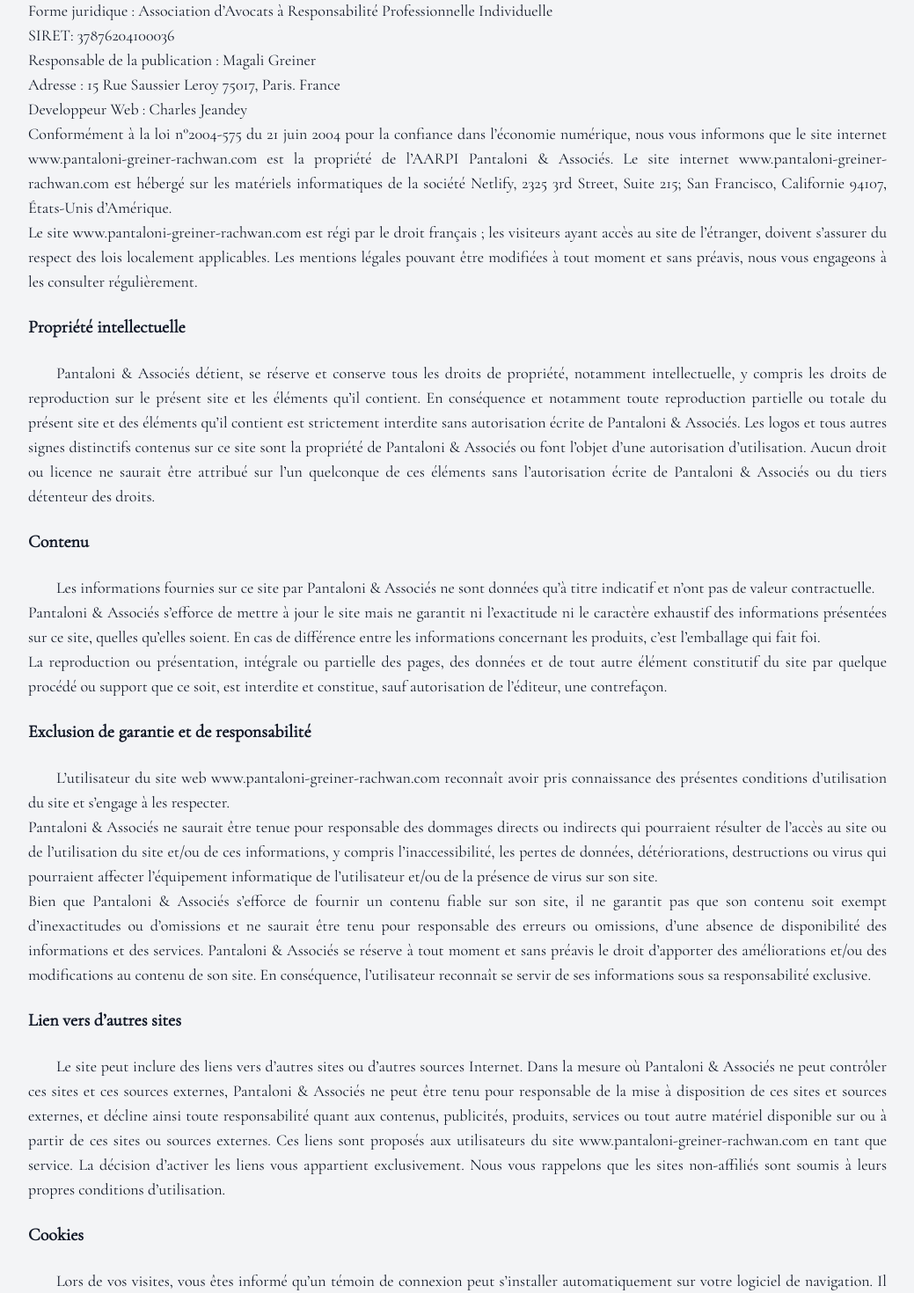
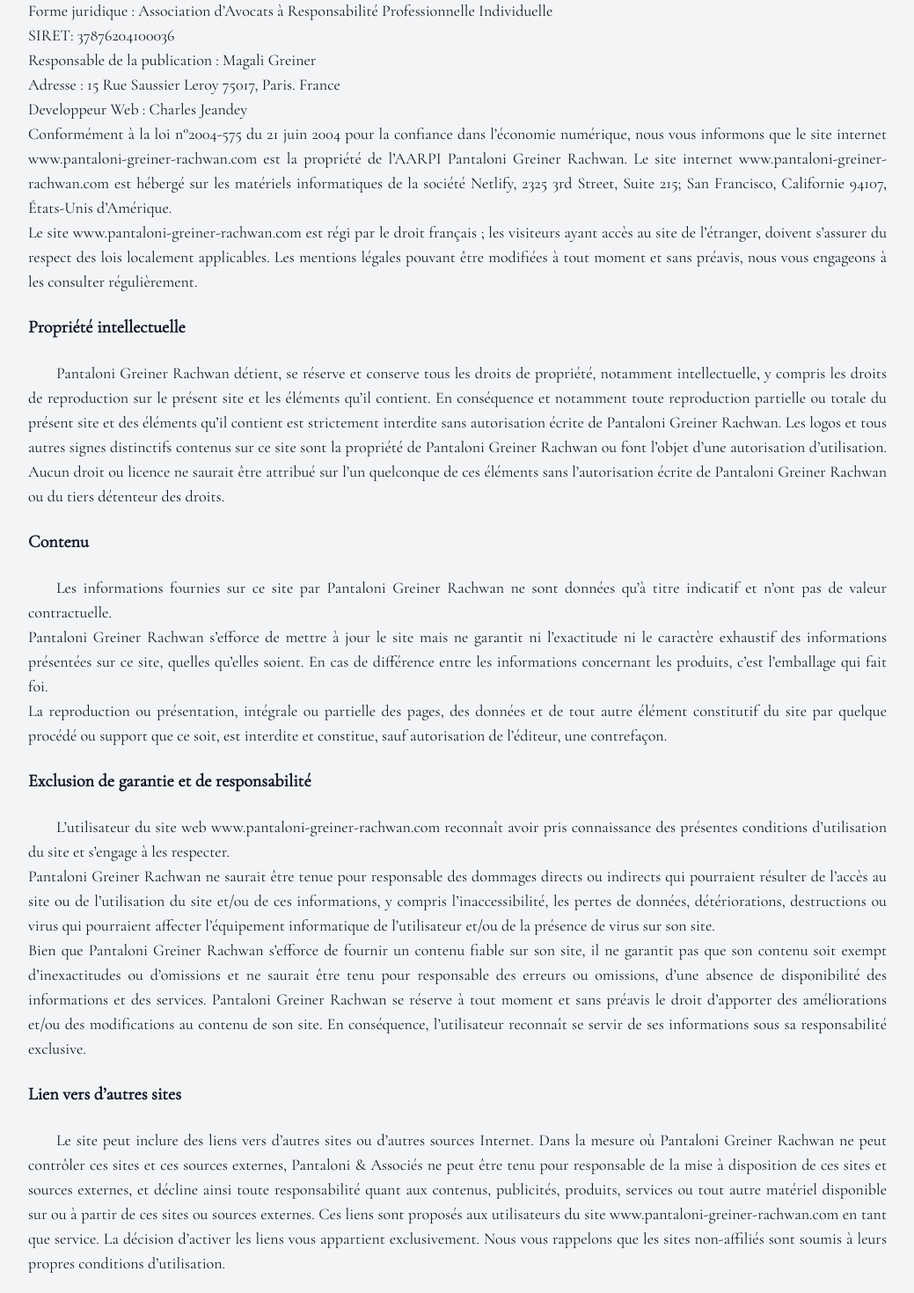
Before and after one commit to Chaloulou75/pantaloni-associes-2, a Nuxt app: page /mentionslegales in a window 1280 px wide. Shown: the part 220-1690 px from the top of the page at 88% size, without its empty margins (120-1159 px from the left). Built offline with nearby package versions, Linux system fonts and the light colour scheme.

Commit message:
mentions legales

```diff
--- a/components/HeroComponent.vue
+++ b/components/HeroComponent.vue
@@ -1,7 +1,7 @@
 <script setup></script>
 <template>
   <div
-    class="relative w-full min-h-screen bg-center bg-no-repeat bg-cover bg-hero-cabinet"
+    class="relative min-h-screen w-full bg-hero-cabinet bg-cover bg-center bg-no-repeat"
     id="herotop"
   >
     <div
@@ -9,18 +9,18 @@
     ></div>
     <!-- Navigation -->
     <div
-      class="flex flex-col items-center justify-between min-h-screen mx-auto"
+      class="mx-auto flex min-h-screen flex-col items-center justify-between"
     >
-      <div class="relative mt-auto mb-20 space-y-8">
+      <div class="relative mb-20 mt-auto space-y-8">
         <h1
-          class="text-4xl font-normal text-center underline transition duration-200 animate-fade-in-down decoration-gold-yellow decoration-2 underline-offset-8 md:text-6xl lg:text-8xl"
+          class="animate-fade-in-down text-center text-4xl font-normal underline decoration-gold-yellow decoration-2 underline-offset-8 transition duration-200 md:text-6xl lg:text-8xl"
         >
-          <span class="text-transparent bg-black bg-clip-text">
-            Pantaloni &amp; Associés
+          <span class="bg-black bg-clip-text text-transparent">
+            Pantaloni Greiner Rachwan
           </span>
         </h1>
         <h2
-          class="text-3xl font-medium text-center text-black underline transition duration-200 animate-fade-in-down-delai decoration-gold-yellow decoration-2 underline-offset-8 md:text-4xl lg:text-6xl"
+          class="animate-fade-in-down-delai text-center text-3xl font-medium text-black underline decoration-gold-yellow decoration-2 underline-offset-8 transition duration-200 md:text-4xl lg:text-6xl"
         >
           - Avocats à la Cour -
         </h2>
@@ -28,25 +28,25 @@
       <!---menu -->
       <div class="my-20 mr-auto md:mx-auto">
         <ul
-          class="flex flex-col justify-around space-y-3 text-lg font-normal uppercase animate-fade-in-down-delai-more md:flex-row md:space-x-8 md:space-y-0 lg:text-2xl"
+          class="flex animate-fade-in-down-delai-more flex-col justify-around space-y-3 text-lg font-normal uppercase md:flex-row md:space-x-8 md:space-y-0 lg:text-2xl"
         >
           <li
-            class="relative px-3 tracking-wide text-white transition duration-300 ease-in-out cursor-pointer decoration-gold-yellow decoration-2 hover:translate-x-2 hover:underline hover:underline-offset-4 md:text-black"
+            class="relative cursor-pointer px-3 tracking-wide text-white decoration-gold-yellow decoration-2 transition duration-300 ease-in-out hover:translate-x-2 hover:underline hover:underline-offset-4 md:text-black"
           >
             <a href="#cabinet">Le cabinet</a>
           </li>
           <li
-            class="relative px-3 tracking-wide text-white transition duration-300 ease-in-out cursor-pointer decoration-gold-yellow decoration-2 hover:translate-x-2 hover:underline hover:underline-offset-4 md:text-black"
+            class="relative cursor-pointer px-3 tracking-wide text-white decoration-gold-yellow decoration-2 transition duration-300 ease-in-out hover:translate-x-2 hover:underline hover:underline-offset-4 md:text-black"
           >
             <a href="#equipe">L'equipe</a>
           </li>
           <li
-            class="relative px-3 tracking-wide text-white transition duration-300 ease-in-out cursor-pointer decoration-gold-yellow decoration-2 hover:translate-x-2 hover:underline hover:underline-offset-4 md:text-black"
+            class="relative cursor-pointer px-3 tracking-wide text-white decoration-gold-yellow decoration-2 transition duration-300 ease-in-out hover:translate-x-2 hover:underline hover:underline-offset-4 md:text-black"
           >
             <a href="#expertise">Expertise</a>
           </li>
           <li
-            class="relative px-3 tracking-wide text-white transition duration-300 ease-in-out cursor-pointer decoration-gold-yellow decoration-2 hover:translate-x-2 hover:underline hover:underline-offset-4 md:text-black"
+            class="relative cursor-pointer px-3 tracking-wide text-white decoration-gold-yellow decoration-2 transition duration-300 ease-in-out hover:translate-x-2 hover:underline hover:underline-offset-4 md:text-black"
           >
             <a href="#contact">Contact</a>
           </li>
--- a/pages/mentionslegales.vue
+++ b/pages/mentionslegales.vue
@@ -11,24 +11,24 @@
 <template>
   <div class="bg-gray-100 font-cormorant">
     <nav
-      class="relative flex justify-between w-full px-6 py-4"
+      class="relative flex w-full justify-between px-6 py-4"
       ref="target"
       id="nav_Mention"
     >
       <NuxtLink
         to="/"
-        class="text-sm font-medium text-gray-900 transition duration-200 ease-in-out transform border-b border-gray-800 cursor-pointer hover:border-gray-900 hover:font-semibold hover:text-black lg:text-base"
+        class="transform cursor-pointer border-b border-gray-800 text-sm font-medium text-gray-900 transition duration-200 ease-in-out hover:border-gray-900 hover:font-semibold hover:text-black lg:text-base"
       >
         Revenir à l'Accueil
       </NuxtLink>
     </nav>
 
-    <div class="h-auto max-w-5xl px-6 pb-8 mx-auto text-sm text-gray-900">
-      <h1 class="py-4 mb-4 text-3xl font-semibold tracking-wider text-center">
+    <div class="mx-auto h-auto max-w-5xl px-6 pb-8 text-sm text-gray-900">
+      <h1 class="mb-4 py-4 text-center text-3xl font-semibold tracking-wider">
         -Mentions légales-
       </h1>
-      <div class="w-1/4 mx-auto my-8 border-t border-pink-400"></div>
-      <div class="mb-6 text-lg text-justify">
+      <div class="mx-auto my-8 w-1/4 border-t border-pink-400"></div>
+      <div class="mb-6 text-justify text-lg">
         <p>
           Raison sociale : Pantaloni-Greiner-Rachwan<br />
           Forme juridique : Association d’Avocats à Responsabilité
@@ -42,7 +42,7 @@
           Conformément à la loi n°2004-575 du 21 juin 2004 pour la confiance
           dans l’économie numérique, nous vous informons que le site internet
           www.pantaloni-greiner-rachwan.com est la propriété de l’AARPI
-          Pantaloni &amp; Associés. Le site internet
+          Pantaloni Greiner Rachwan. Le site internet
           www.pantaloni-greiner-rachwan.com est hébergé sur les matériels
           informatiques de la société Netlify, 2325 3rd Street, Suite 215; San
           Francisco, Californie 94107, États-Unis d’Amérique.<br />
@@ -55,29 +55,30 @@
       </div>
       <div class="mb-6 text-base">
         <h3 class="mb-6 text-xl font-semibold">Propriété intellectuelle</h3>
-        <div class="mb-6 text-lg text-justify">
+        <div class="mb-6 text-justify text-lg">
           <p class="indent-8">
-            Pantaloni &amp; Associés détient, se réserve et conserve tous les
+            Pantaloni Greiner Rachwan détient, se réserve et conserve tous les
             droits de propriété, notamment intellectuelle, y compris les droits
             de reproduction sur le présent site et les éléments qu’il contient.
             En conséquence et notamment toute reproduction partielle ou totale
             du présent site et des éléments qu’il contient est strictement
-            interdite sans autorisation écrite de Pantaloni &amp; Associés. Les
+            interdite sans autorisation écrite de Pantaloni Greiner Rachwan. Les
             logos et tous autres signes distinctifs contenus sur ce site sont la
-            propriété de Pantaloni &amp; Associés ou font l’objet d’une
+            propriété de Pantaloni Greiner Rachwan ou font l’objet d’une
             autorisation d’utilisation. Aucun droit ou licence ne saurait être
             attribué sur l’un quelconque de ces éléments sans l’autorisation
-            écrite de Pantaloni &amp; Associés ou du tiers détenteur des droits.
+            écrite de Pantaloni Greiner Rachwan ou du tiers détenteur des
+            droits.
           </p>
         </div>
 
         <h3 class="mb-6 text-xl font-semibold">Contenu</h3>
-        <div class="mb-6 text-lg text-justify">
+        <div class="mb-6 text-justify text-lg">
           <p class="indent-8">
-            Les informations fournies sur ce site par Pantaloni &amp; Associés
+            Les informations fournies sur ce site par Pantaloni Greiner Rachwan
             ne sont données qu’à titre indicatif et n’ont pas de valeur
             contractuelle.<br />
-            Pantaloni &amp; Associés s’efforce de mettre à jour le site mais ne
+            Pantaloni Greiner Rachwan s’efforce de mettre à jour le site mais ne
             garantit ni l’exactitude ni le caractère exhaustif des informations
             présentées sur ce site, quelles qu’elles soient. En cas de
             différence entre les informations concernant les produits, c’est
@@ -92,23 +93,23 @@
         <h3 class="mb-6 text-xl font-semibold">
           Exclusion de garantie et de responsabilité
         </h3>
-        <div class="mb-6 text-lg text-justify">
+        <div class="mb-6 text-justify text-lg">
           <p class="indent-8">
             L’utilisateur du site web www.pantaloni-greiner-rachwan.com
             reconnaît avoir pris connaissance des présentes conditions
             d’utilisation du site et s’engage à les respecter.<br />
-            Pantaloni &amp; Associés ne saurait être tenue pour responsable des
+            Pantaloni Greiner Rachwan ne saurait être tenue pour responsable des
             dommages directs ou indirects qui pourraient résulter de l’accès au
             site ou de l’utilisation du site et/ou de ces informations, y
             compris l’inaccessibilité, les pertes de données, détériorations,
             destructions ou virus qui pourraient affecter l’équipement
             informatique de l’utilisateur et/ou de la présence de virus sur son
             site.<br />
-            Bien que Pantaloni &amp; Associés s’efforce de fournir un contenu
+            Bien que Pantaloni Greiner Rachwan s’efforce de fournir un contenu
             fiable sur son site, il ne garantit pas que son contenu soit exempt
             d’inexactitudes ou d’omissions et ne saurait être tenu pour
             responsable des erreurs ou omissions, d’une absence de disponibilité
-            des informations et des services. Pantaloni &amp; Associés se
+            des informations et des services. Pantaloni Greiner Rachwan se
             réserve à tout moment et sans préavis le droit d’apporter des
             améliorations et/ou des modifications au contenu de son site. En
             conséquence, l’utilisateur reconnaît se servir de ses informations
@@ -117,11 +118,11 @@
         </div>
 
         <h3 class="mb-6 text-xl font-semibold">Lien vers d’autres sites</h3>
-        <div class="mb-6 text-lg text-justify">
+        <div class="mb-6 text-justify text-lg">
           <p class="indent-8">
             Le site peut inclure des liens vers d’autres sites ou d’autres
-            sources Internet. Dans la mesure où Pantaloni &amp; Associés ne peut
-            contrôler ces sites et ces sources externes, Pantaloni &amp;
+            sources Internet. Dans la mesure où Pantaloni Greiner Rachwan ne
+            peut contrôler ces sites et ces sources externes, Pantaloni &amp;
             Associés ne peut être tenu pour responsable de la mise à disposition
             de ces sites et sources externes, et décline ainsi toute
             responsabilité quant aux contenus, publicités, produits, services ou
@@ -135,7 +136,7 @@
         </div>
 
         <h3 id="cookies" class="mb-6 text-xl font-semibold">Cookies</h3>
-        <div class="mb-6 text-lg text-justify">
+        <div class="mb-6 text-justify text-lg">
           <p class="indent-8">
             Lors de vos visites, vous êtes informé qu’un témoin de connexion
             peut s’installer automatiquement sur votre logiciel de navigation.
@@ -196,11 +197,11 @@
     <div v-show="!targetIsVisible">
       <div class="fixed bottom-0 right-0 z-20 mb-16 mr-6">
         <div
-          class="p-2 bg-gray-400 border border-white rounded-full opacity-75 hover:opacity-100"
+          class="rounded-full border border-white bg-gray-400 p-2 opacity-75 hover:opacity-100"
         >
           <ScrollLinkComponent href="#nav_Mention" class="text-black">
             <svg
-              class="w-6 h-6"
+              class="h-6 w-6"
               fill="none"
               stroke="currentColor"
               viewBox="0 0 24 24"
```
